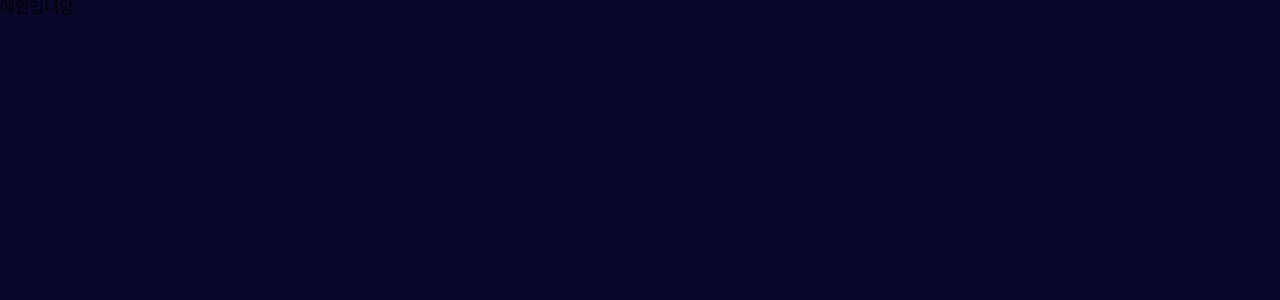
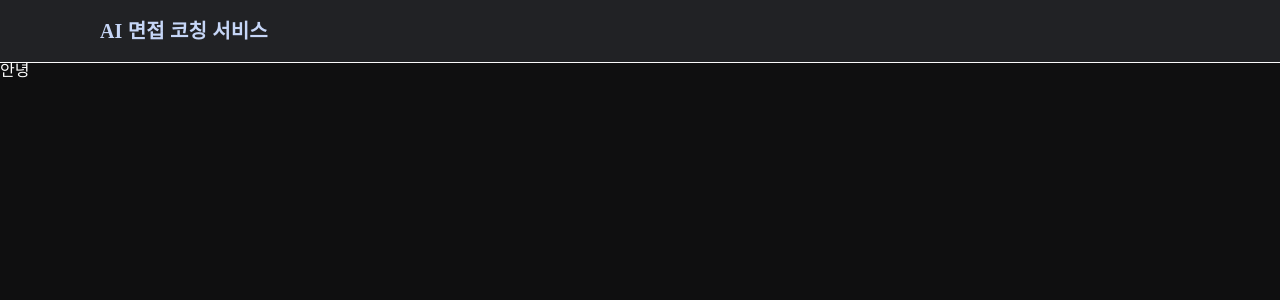
Before and after one commit to oh-so-funny/gimhanul, a Next.js app: page / in a window 1280 px wide. Shown: the top 300 px of the page. Built offline with nearby package versions, Linux system fonts and the light colour scheme.

Commit message:
ADD :: Header

```diff
--- a/src/app/page.tsx
+++ b/src/app/page.tsx
@@ -3,7 +3,7 @@
 import Layout from "@/layouts/Layout";
 
 const MainPage = () => {
-  return <Layout>메인입니당</Layout>;
+  return <Layout>안녕</Layout>;
 };
 
 export default MainPage;
--- /dev/null
+++ b/src/components/common/Header/Header.tsx
@@ -0,0 +1,30 @@
+import font from "@/styles/font";
+import color from "@/styles/color";
+import styled from "styled-components";
+
+const Header = () => {
+  return (
+    <StyledHeader>
+      <Logo>AI 면접 코칭 서비스</Logo>
+    </StyledHeader>
+  );
+};
+
+export default Header;
+
+const StyledHeader = styled.header`
+  position: sticky;
+  display: flex;
+  align-items: center;
+  justify-content: space-between;
+  padding: 0px 100px;
+  width: 100%;
+  height: 63px;
+  background-color: ${color.secondaryColor};
+  border-bottom: 0.5px solid ${color.gray50};
+`;
+
+const Logo = styled.span`
+  ${font.H4}
+  color: ${color.primaryColor};
+`;
--- a/src/layouts/Layout.tsx
+++ b/src/layouts/Layout.tsx
@@ -1,9 +1,15 @@
+import Header from "@/components/common/Header/Header";
 import color from "@/styles/color";
 import { ReactNode } from "react";
 import styled from "styled-components";
 
 const Layout = ({ children }: { children: ReactNode }) => {
-  return <StyledLayout>{children}</StyledLayout>;
+  return (
+    <StyledLayout>
+      <Header />
+      {children}
+    </StyledLayout>
+  );
 };
 
 export default Layout;
--- a/src/styles/color.ts
+++ b/src/styles/color.ts
@@ -1,6 +1,8 @@
 const color = {
   // web
-  bgColor: "#09082B",
+  primaryColor: "#C6D6F7",
+  secondaryColor: "#212225",
+  bgColor: "#0f0f10",
   // default
   black: "#000000",
   white: "#FFFFFF",
--- a/src/styles/global.ts
+++ b/src/styles/global.ts
@@ -1,5 +1,6 @@
 import { createGlobalStyle } from "styled-components";
 import reset from "styled-reset";
+import color from "./color";
 
 const GlobalStyle = createGlobalStyle`
   ${reset}
@@ -10,6 +11,7 @@ const GlobalStyle = createGlobalStyle`
   }
   * {
     box-sizing: border-box;
+    color: ${color.white};
   }
   input, textarea {
     -moz-user-select: auto;
```
Also changed, not shown: 1 other file (tests, documents, lock files or other folders).
